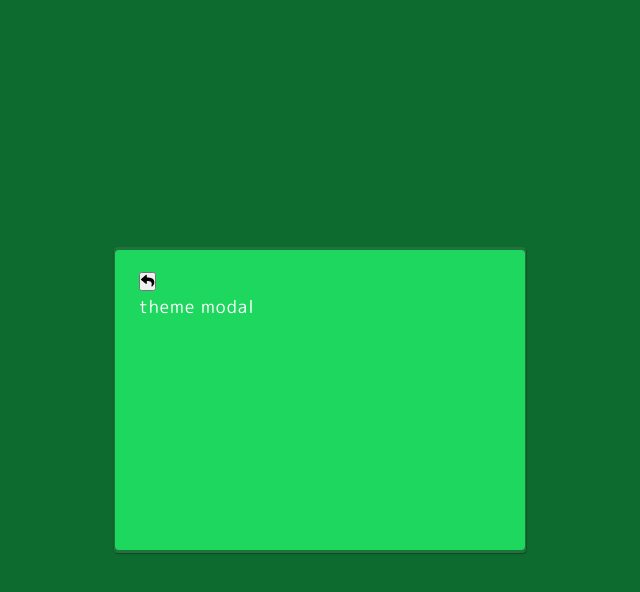
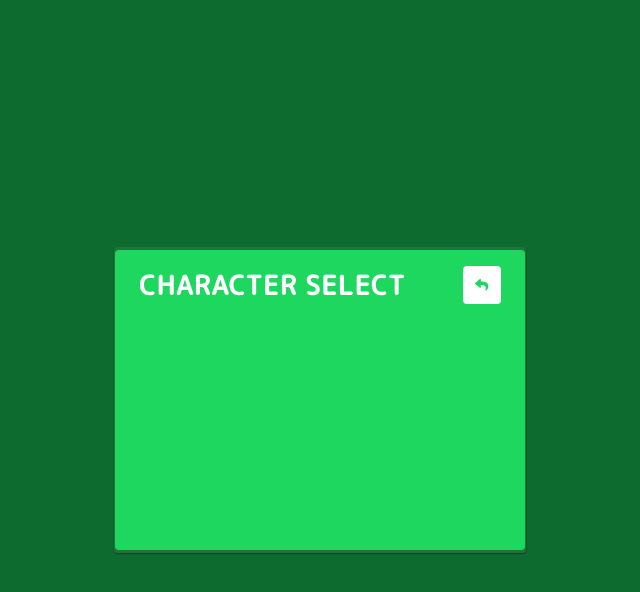
Before and after one commit to N-Nikolaev/drum-machine, a React (Vite) app: page / in a window 1280 px wide. Both pictures are taken after a click on the button 485 px from the left and 282 px from the top of the page. Shown: the top 592 px of the page, without its empty margins (320-960 px from the left). Built offline with nearby package versions, Linux system fonts and the light colour scheme.

Commit message:
Add help modal content

```diff
--- a/src/js/components/Modal.tsx
+++ b/src/js/components/Modal.tsx
@@ -20,14 +20,21 @@ const Modal: React.FC<IProps> = ({
         switch (type) {
             case 'theme':
                 return (
-                    <div>
-                        {modalType} modal
+                    <div className='modal__theme-content'>
+
                     </div>
                 )
             case 'help':
                 return (
-                    <div>
-                        {modalType} modal
+                    <div className='modal__instruction-content'>
+                        <h3 className='modal__sub-title'>How to play:</h3>
+                        <ul className='modal__list'>
+                            <li>The <span className='modal__highlight'>Display box</span> shows the name of beat last hit.</li>
+                            <li>The <span className='modal__highlight'>Pad keys</span> can be clicked or pressed down to make an 8-bit drum sound.</li>
+                            <li>The <span className='modal__highlight'>volume slider</span> controls the volume of the app.</li>
+                            <li>The <span className='modal__highlight'>pallete button</span> opens the theme menu where you can select your theme</li>
+                            <li>The <span className='modal__highlight'>question mark</span> button opens the instruction menu.</li>
+                        </ul>
                     </div>
                 )
             default:
@@ -37,12 +44,19 @@ const Modal: React.FC<IProps> = ({
 
     return (
         <aside className='modal'>
-            <Button
-                modalOpen={modalOpen}
-                modalOpenHandler={modalOpenHandler}>
+            <div className='modal__header'>
+                <h2 className='modal__title'>
+                    {modalType === 'theme' && 'CHARACTER SELECT'}
+                    {modalType === 'help' && 'PRESS START'}
+                </h2>
+                <Button
+                    style='button button--back'
+                    modalOpen={modalOpen}
+                    modalOpenHandler={modalOpenHandler}>
                     <FontAwesomeIcon icon={faReply} />
-            </Button>
-           {modalTypeRender(modalType)}
+                </Button>
+            </div>
+            {modalTypeRender(modalType)}
         </aside>
     )
 }
```
